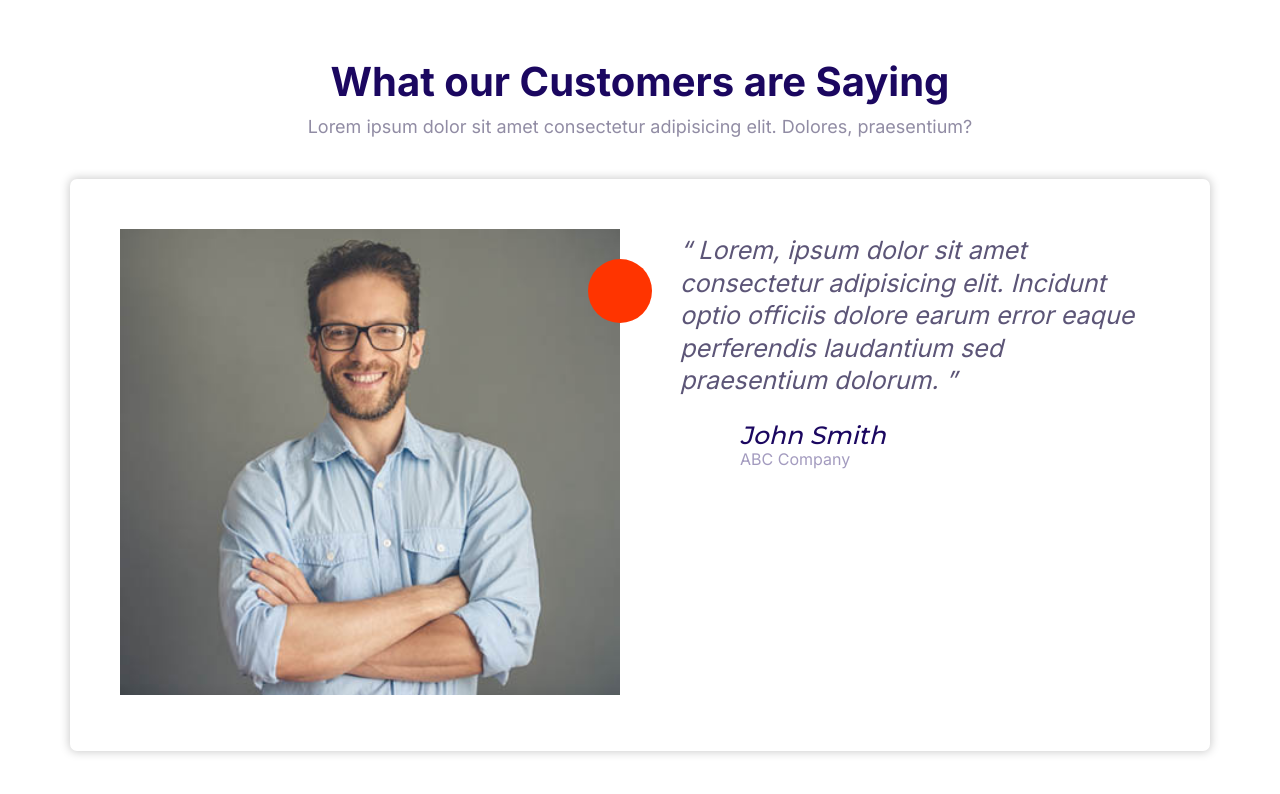
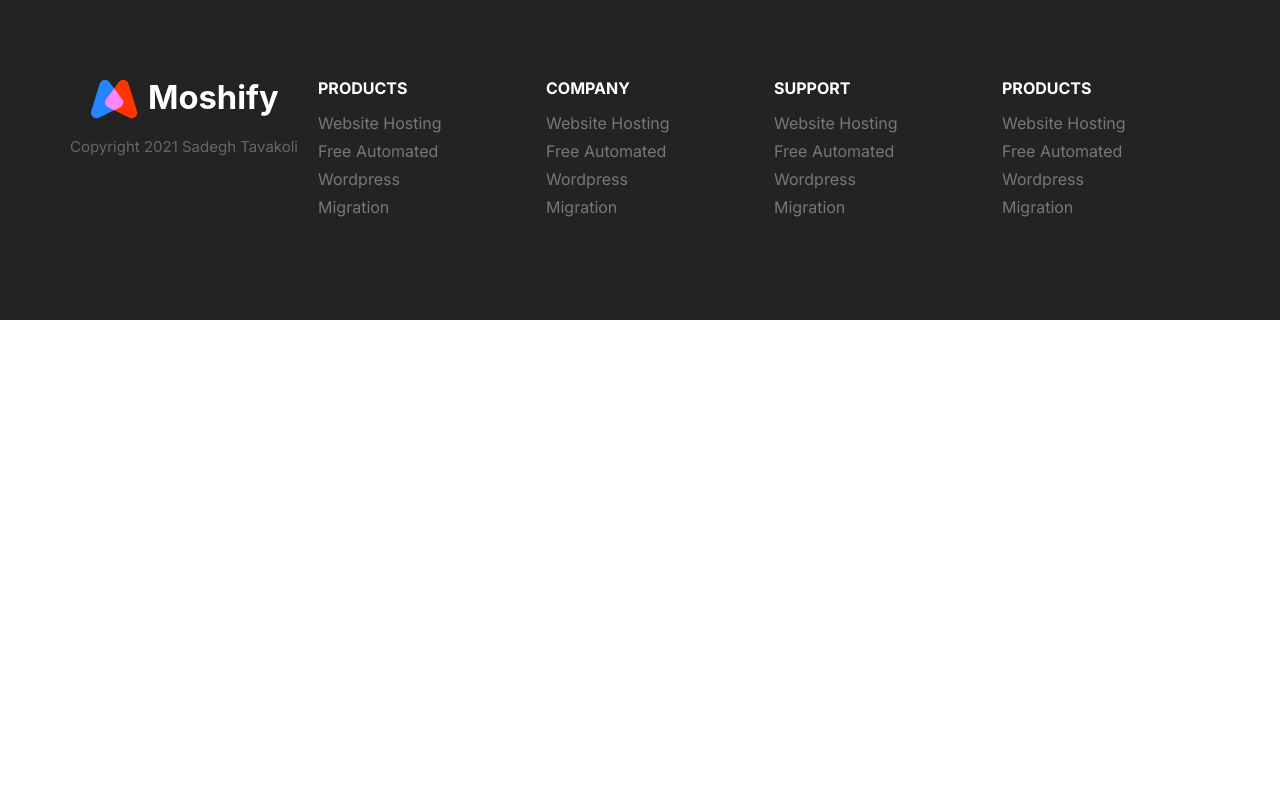
Before and after one commit to sadeghtavakoli/sadify, a plain HTML site: page index.html in a window 1280 px wide. Drawn offline with Linux system fonts and the light colour scheme.

Commit message:
build footer block

```diff
--- a/css/style.css
+++ b/css/style.css
@@ -734,3 +734,67 @@ a {
   }
 }
 /* Tesimonials Block : Nothing to add here*/
+
+/* Footer Block */
+.footer {
+  background: #232323;
+  font-size: 2rem;
+  color: #7b858b;
+  grid-template-columns: 1fr;
+}
+.footer__heading {
+  font-weight: 600;
+  text-transform: uppercase;
+}
+.footer a {
+  color: #777;
+  transition: color 0.3s;
+}
+.footer a:hover {
+  color: #fff;
+}
+.footer__section {
+  border-bottom: 1px solid #393939;
+}
+.footer__brand {
+  margin-top: 5rem;
+  text-align: center;
+}
+.footer__copyright {
+  font-size: 2.1rem;
+  color: white;
+  opacity: 0.3;
+}
+@media screen and (min-width: 768px) {
+  .footer__sections {
+    grid-template-columns: repeat(auto-fit, minmax(10rem, 1fr));
+  }
+  .footer .collapsible__chevron {
+    display: none;
+  }
+  .footer .collapsible__content {
+    max-height: 100%;
+    opacity: 1;
+  }
+
+  .footer__section {
+    border-bottom: 0;
+  }
+  .footer__brand {
+    order: -1;
+    margin-top: 1rem;
+  }
+  .footer__copyright {
+    font-size: 1.5rem;
+  }
+  .footer__heading {
+    font-size: 1.6rem;
+  }
+  .footer a {
+    font-size: 1.6rem;
+  }
+  .footer__brand__image {
+    /* TODO: consider refactoring it and applying it to all images */
+    width: 100%;
+  }
+}
--- a/index.html
+++ b/index.html
@@ -17,54 +17,102 @@
     <title>Sadify</title>
   </head>
   <body>
-    <section class="block">
-      <div class="block__header">
-        <h2 class="block__heading">What our Customers are Saying</h2>
-        <p>
-          Lorem ipsum dolor sit amet consectetur adipisicing elit. Dolores,
-          praesentium?
-        </p>
-      </div>
-      <div class="container">
-        <div class="card testimonial">
-          <div class="grid grid--1x2">
-
-            <div class="testimonial__image">
-              <img src="images/testimonial.jpg" alt="a happy costumer"></img>
-
-              <span class="icon-container icon-container--accent">
-                <svg class="icon icon--small icon--white">
-                  <use xlink:href="images/sprite.svg#quotes"></use>
-                </svg>
-              </span>
-
-            </div>
-
-            <blockquote class="quote">
-              <p class="quote__text">
-                Lorem, ipsum dolor sit amet consectetur adipisicing elit. Incidunt
-                optio officiis dolore earum error eaque perferendis laudantium sed
-                praesentium dolorum.
-              </p>
-
-              <footer>
-                <div class="media">
-                  <div class="media__image">
-                    <svg class="icon icon-primary quote__line">
-                      <use xlink:href="images/sprite.svg#line"></use>
-                    </svg>
-                  </div>
-                  <div class="media__body">
-                    <h3 class="media__title quote__author">John Smith</h3>
-                    <p class="quotes__organization">ABC Company</p>
-                  </div>
-                </div>
-              </footer>
-            </blockquote>
+    <footer class="block block--dark footer">
+      <div class="container grid footer__sections">
+        <section class="collapsible footer__section">
+          <header class="collapsible__header">
+            <h2 class="collapsible__heading footer__heading">PRODUCTS</h2>
+            <svg
+              class="icon icon--white collapsible__chevron"
+              id="collapsible__btn"
+            >
+              <use xlink:href="images/sprite.svg#chevron"></use>
+            </svg>
+          </header>
+          <div class="collapsible__content">
+            <ul class="list">
+              <li class="list__item"><a href="#">Website Hosting</a></li>
+              <li class="list__item">
+                <a href="#">Free Automated Wordpress</a>
+              </li>
+              <li class="list__item">
+                <a href="#">Migration</a>
+              </li>
+            </ul>
           </div>
+        </section>
+        <section class="collapsible footer__section">
+          <header class="collapsible__header">
+            <h2 class="collapsible__heading footer__heading">COMPANY</h2>
+            <svg
+              class="icon icon--white collapsible__chevron"
+              id="collapsible__btn"
+            >
+              <use xlink:href="images/sprite.svg#chevron"></use>
+            </svg>
+          </header>
+          <div class="collapsible__content">
+            <ul class="list">
+              <li class="list__item"><a href="#">Website Hosting</a></li>
+              <li class="list__item">
+                <a href="#">Free Automated Wordpress</a>
+              </li>
+              <li class="list__item">
+                <a href="#">Migration</a>
+              </li>
+            </ul>
+          </div>
+        </section>
+        <section class="collapsible footer__section">
+          <header class="collapsible__header">
+            <h2 class="collapsible__heading footer__heading">SUPPORT</h2>
+            <svg
+              class="icon icon--white collapsible__chevron"
+              id="collapsible__btn"
+            >
+              <use xlink:href="images/sprite.svg#chevron"></use>
+            </svg>
+          </header>
+          <div class="collapsible__content">
+            <ul class="list">
+              <li class="list__item"><a href="#">Website Hosting</a></li>
+              <li class="list__item">
+                <a href="#">Free Automated Wordpress</a>
+              </li>
+              <li class="list__item">
+                <a href="#">Migration</a>
+              </li>
+            </ul>
+          </div>
+        </section>
+        <section class="collapsible footer__section">
+          <header class="collapsible__header">
+            <h2 class="collapsible__heading footer__heading">PRODUCTS</h2>
+            <svg
+              class="icon icon--white collapsible__chevron"
+              id="collapsible__btn"
+            >
+              <use xlink:href="images/sprite.svg#chevron"></use>
+            </svg>
+          </header>
+          <div class="collapsible__content">
+            <ul class="list">
+              <li class="list__item"><a href="#">Website Hosting</a></li>
+              <li class="list__item">
+                <a href="#">Free Automated Wordpress</a>
+              </li>
+              <li class="list__item">
+                <a href="#">Migration</a>
+              </li>
+            </ul>
+          </div>
+        </section>
+        <div class="footer__brand">
+          <img class="footer__brand__image" src="images/logo.svg" alt=" logo" />
+          <p class="footer__copyright">Copyright 2021 Sadegh Tavakoli</p>
         </div>
       </div>
-    </section>
+    </footer>
     <script src="js/main.js"></script>
   </body>
 </html>
```
Also changed, not shown: components/footer.html (added, +96 -0 lines).
